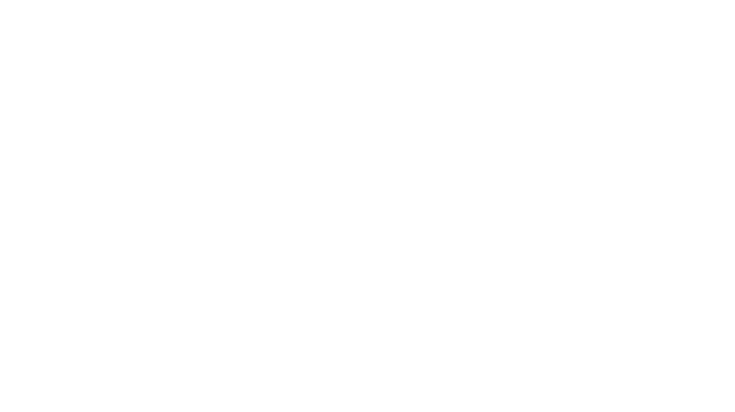
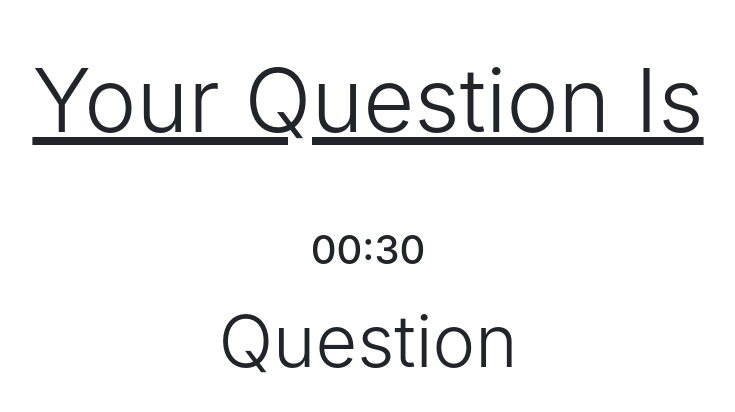
Before and after one commit to SkywalkerZ/test-deploy, a React (Create React App) app: page /question in a window 1280 px wide. Shown: the top 412 px of the page, without its empty margins (272-1007 px from the left). Built offline with nearby package versions, Linux system fonts and the light colour scheme.

Commit message:
outline created

```diff
--- a/src/components/question.jsx
+++ b/src/components/question.jsx
@@ -1,11 +1,20 @@
 import React, { Component } from 'react'
+import "bootstrap/dist/css/bootstrap.min.css";
 
 export default class Question extends Component {
     render() {
         return (
             <div className="min-vh-100">
-                <div className="m">
-
+                <div className="m-4">
+                    <div className="p-4 text-center">
+                        <h1 className="display-2"><u>Your Question Is</u></h1>
+                    </div>
+                    <div className="p-4 text-center">
+                        <div>
+                            <h1 className="displau-4 p-3">00:30</h1>
+                        </div>
+                        <h1 className="display-3">Question</h1>
+                    </div>
                 </div>
             </div>
         )
```
